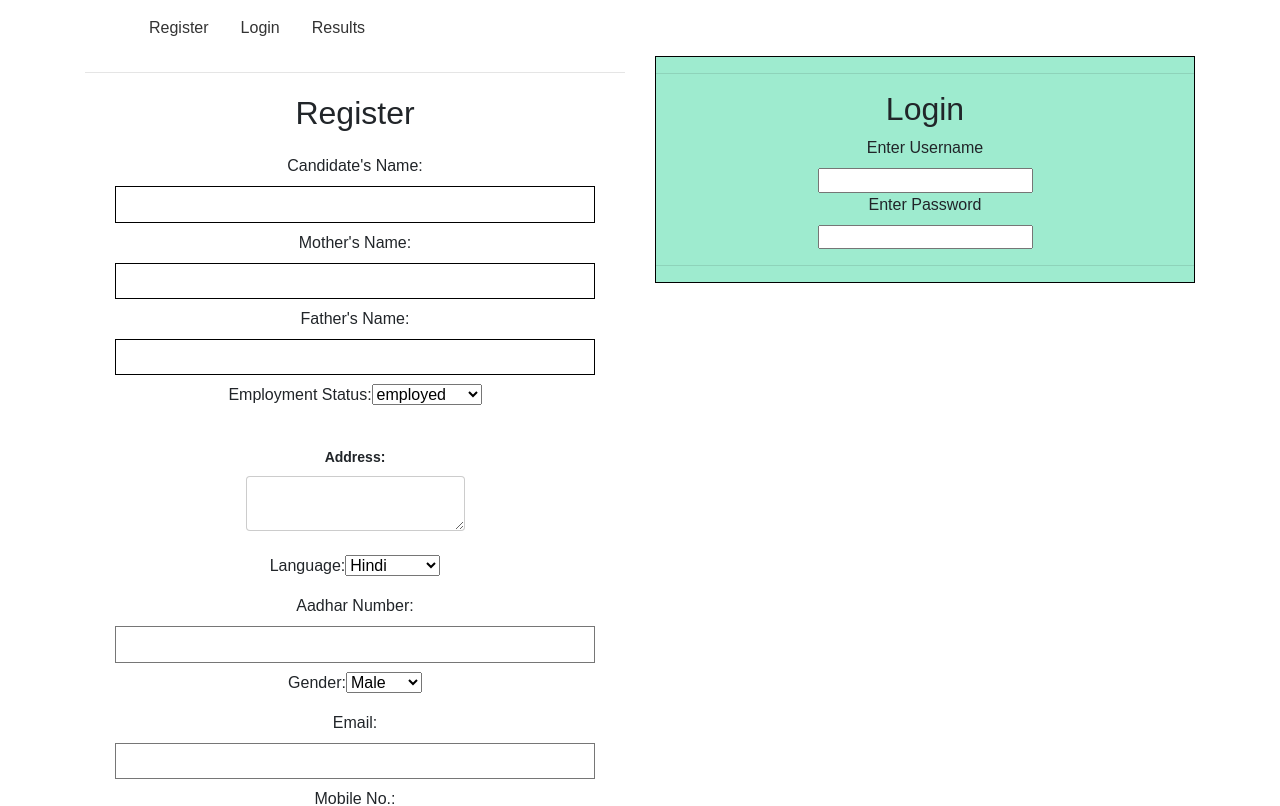
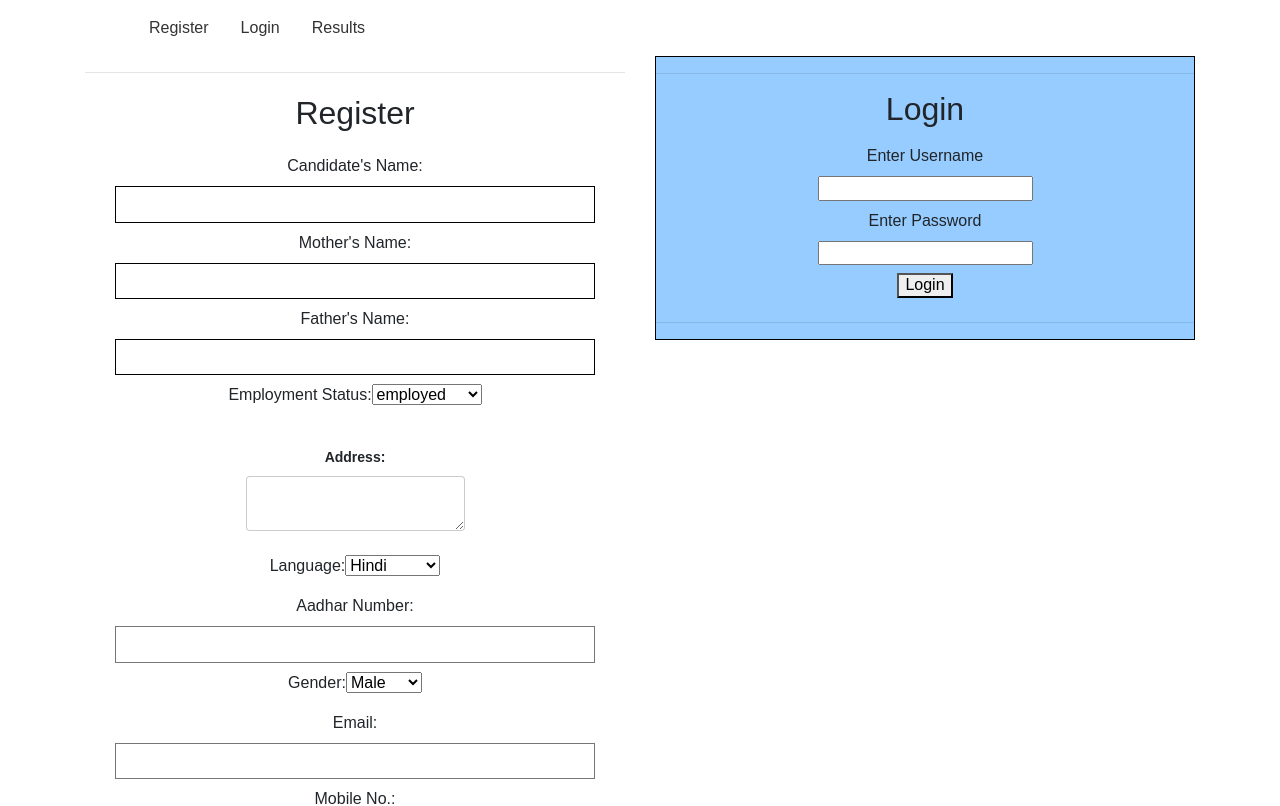
Before and after one commit to Anishahaha/STET-1, a React (Create React App) app in the folder stet-portal/: page / in a window 1280 px wide. Shown: the top 806 px of the page. Built offline with nearby package versions, Linux system fonts and the light colour scheme; the HTML template or start-up script is replaced by a standard one.

Commit message:
adjusted the submit button

```diff
--- a/stet-portal/src/Login/LoginPage.js
+++ b/stet-portal/src/Login/LoginPage.js
@@ -23,17 +23,22 @@ class LoginForm extends React.Component
 
 		this.setState({username : event.target.value});
 	}
+	onSubmit = (event) => {
+
+		// code for things to do on submit.
+	}
 	render()
 	{
 		return (
 
-				<div className ="tc bg-light-green ba b--black">
+				<div className ="tc bg-light-blue ba b--black">
 				<hr/>
 						<h2>Login</h2>
-						<label className="tc">Enter Username</label>
+						<label className="tc ma2">Enter Username</label>
 						<div><input type="text" onChange={this.onUsernameChange}/></div>
-						<label className="tc">Enter Password</label>
+						<label className="tc ma2">Enter Password</label>
 						<div><input type="password" onChange={this.onPasswordChange}/></div>
+						<button onClick={this.onSubmit} className="ma2">Login</button>
 				<hr/>
 				</div>
 			);
--- a/stet-portal/src/Register/RegisterPage.js
+++ b/stet-portal/src/Register/RegisterPage.js
@@ -220,15 +220,15 @@ class RegisterForm extends React.Component
 			    <input className="input-reset ba b--black-20 pa2 mb2 dib" type="password" id="password" aria-describedby="password-desc" onChange={this.onChangeConfirmPassword}/>
 				</div>
 
-				<div className="ma2">
-				<button type="submit" >Submit</button>
-				</div>
-				<br/>
-
 
 				<div className="ma2">
 					<label><strong>Upload document.</strong></label>
 					<input type="file" name="fileToUpload" id="fileToUpload" onChange={this.onChangeFileUpload}/>
+				<br/>
+
+				<div className="ma2">
+				<button type="submit" >Submit</button>
+				</div>
 				<br/>
 				</div>
 			</form>
```
